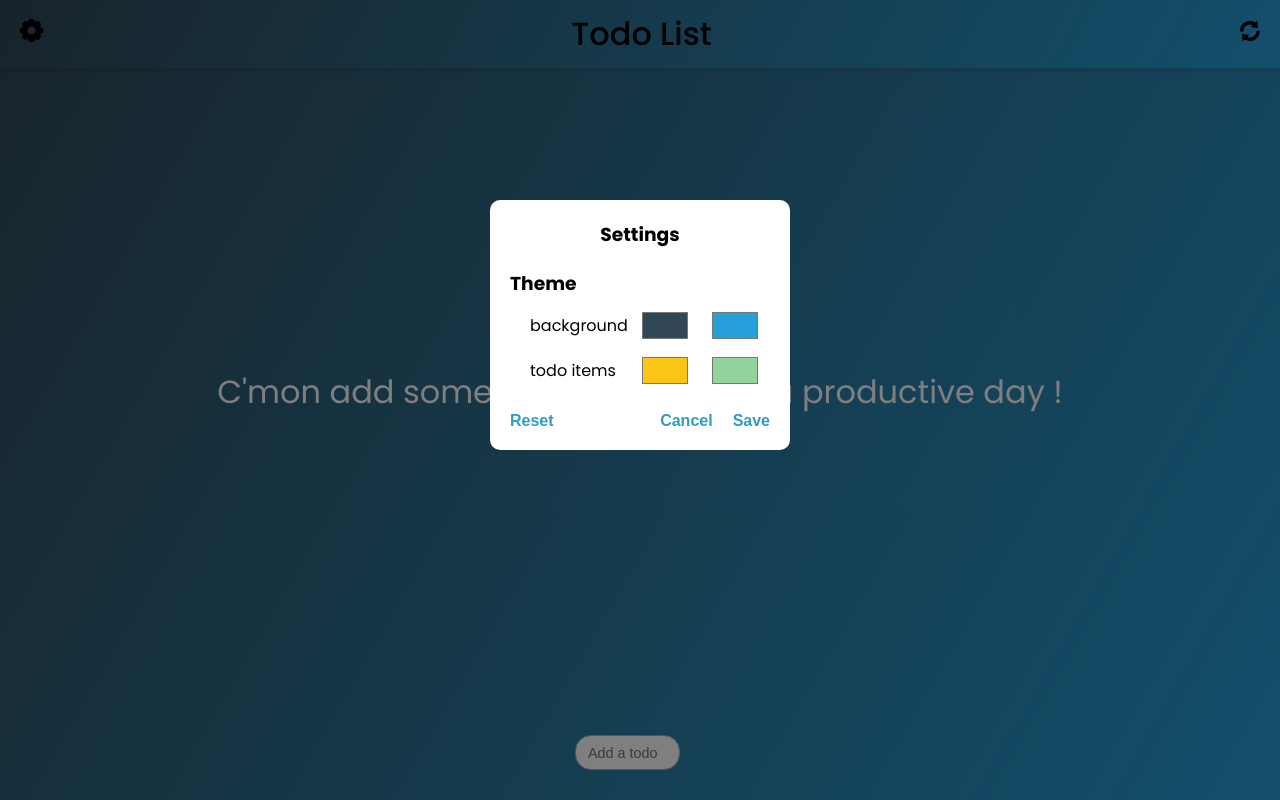
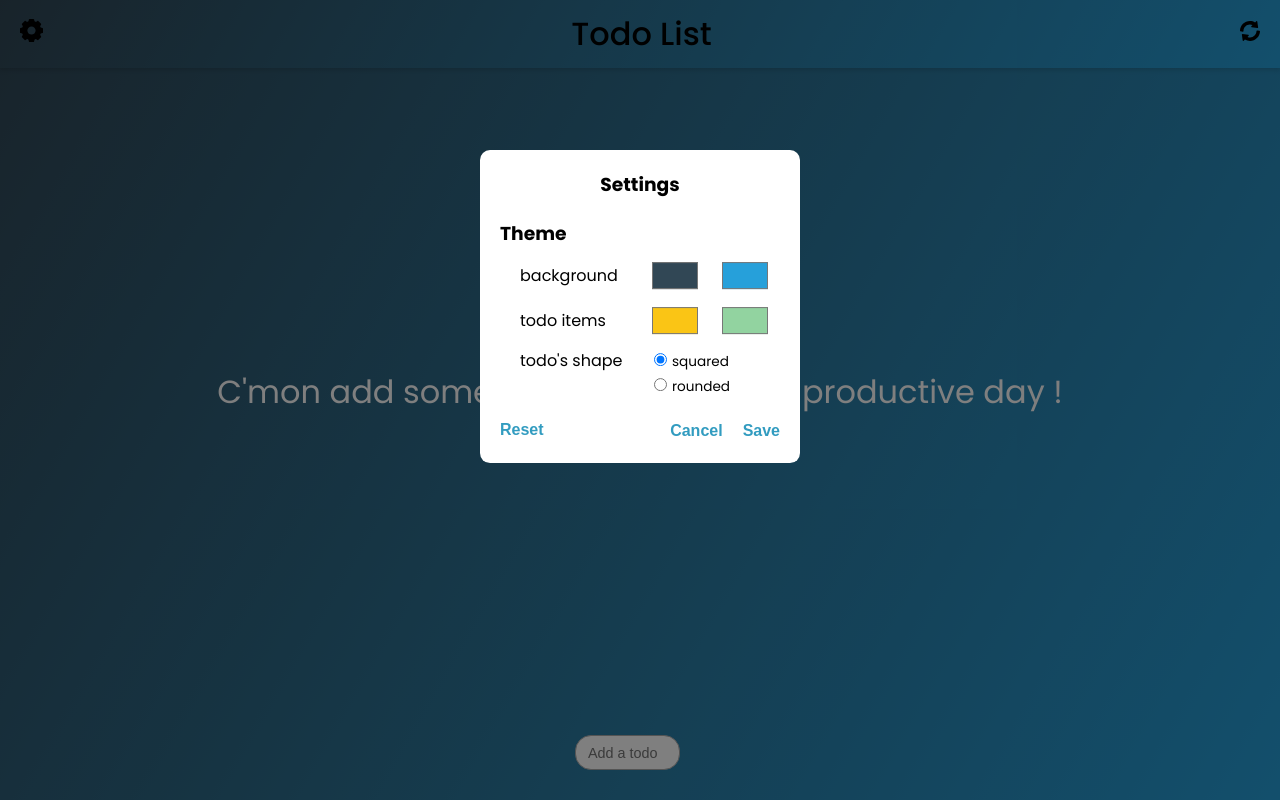
Before and after one commit to Yan-ni/todo-list, a React (Create React App) app: page / in a window 1280 px wide. Both pictures are taken after a click on the element 31 px from the left and 34 px from the top of the page. Built offline with nearby package versions, Linux system fonts and the light colour scheme.

Commit message:
added a todo shape setting

```diff
--- a/src/App.js
+++ b/src/App.js
@@ -18,9 +18,11 @@ export default function App() {
       : defaultColors
   );
   const [ShowSettings, setShowSettings] = useState(false);
+  const [TodosShape, setTodosShape] = useState(
+    localStorage.getItem("shape") ? localStorage.getItem("shape") : "squared"
+  );
 
   useEffect(() => {
-    console.log(ColorSettings);
     applyColors(ColorSettings);
 
     const List = localStorage.getItem("List");
@@ -93,6 +95,7 @@ export default function App() {
         toggleDone={(key) => toggleDone(key)}
         deleteTodo={(key) => deleteTodo(key)}
         colors={ColorSettings}
+        shape={TodosShape}
       />
       <AddTodoInput
         addTodo={(text) => addTodo(text)}
@@ -106,8 +109,12 @@ export default function App() {
         setColorSettings={(colors) => {
           setColorSettings(colors);
           applyColors(colors);
-          console.log(ColorSettings);
           localStorage.setItem("Colors", JSON.stringify(colors));
+        }}
+        shape={TodosShape}
+        setShape={(shape) => {
+          setTodosShape(shape);
+          localStorage.setItem("shape", shape);
         }}
       />
     </div>
--- a/src/Components/List.jsx
+++ b/src/Components/List.jsx
@@ -10,11 +10,14 @@ export default function List(props) {
           <li
             key={i.id}
             className={i.done ? "list-item done" : "list-item"}
-            style={
-              i.done
-                ? { backgroundColor: props.colors.todoItem[1] }
-                : { backgroundColor: props.colors.todoItem[0] }
-            }
+            style={{
+              backgroundColor: i.done
+                ? props.colors.todoItem[1]
+                : props.colors.todoItem[0],
+              borderRadius: props.shape === "rounded" ? "26px" : 0,
+              marginBottom: props.shape === "rounded" ? "5px" : 0,
+            }}
+            // style={ ? { borderRadius: "16px" } : {}}
           >
             <p onClick={() => props.toggleDone(i.id)}>{i.content}</p>
             <span
--- a/src/Components/Settings.jsx
+++ b/src/Components/Settings.jsx
@@ -11,6 +11,8 @@ export default function Settings(props) {
   );
   const [TodoItemC1, setTodoItemC1] = useState(props.ColorSettings.todoItem[0]);
   const [TodoItemC2, setTodoItemC2] = useState(props.ColorSettings.todoItem[1]);
+  const [Shape, setShape] = useState(props.shape);
+
   return (
     <div
       className="modal-bg"
@@ -26,6 +28,8 @@ export default function Settings(props) {
                 background: [BackgroundC1, BackgroundC2],
                 todoItem: [TodoItemC1, TodoItemC2],
               });
+              props.setShape(Shape);
+              props.hideSettings();
             }}
           >
             <h3>Theme</h3>
@@ -67,19 +71,50 @@ export default function Settings(props) {
                 onChange={(e) => setTodoItemC2(e.target.value)}
               />
             </div>
+            <div className="todos-shape">
+              <label htmlFor="todos-shape">todo's shape</label>
+              <div className="input-container">
+                <div className="radio-input">
+                  <input
+                    type="radio"
+                    name="shape"
+                    id="squared"
+                    value="squared"
+                    checked={Shape === "squared" ? "checked" : ""}
+                    onChange={(e) => setShape(e.target.value)}
+                  />
+                  <label htmlFor="squared">squared</label>
+                </div>
+                <div className="radio-input">
+                  <input
+                    type="radio"
+                    name="shape"
+                    id="rounded"
+                    value="rounded"
+                    checked={Shape === "rounded" ? "checked" : ""}
+                    onChange={(e) => setShape(e.target.value)}
+                  />
+                  <label htmlFor="rounded">rounded</label>
+                </div>
+              </div>
+            </div>
             <div className="buttons-container">
               <button
+                type="reset"
                 onClick={() => {
                   setBackgroundC1(defaultColors.background[0]);
                   setBackgroundC2(defaultColors.background[1]);
                   setTodoItemC1(defaultColors.todoItem[0]);
                   setTodoItemC2(defaultColors.todoItem[1]);
+                  setShape("squared");
                 }}
               >
                 Reset
               </button>
               <div className="main-buttons">
-                <button onClick={() => props.hideSettings()}>Cancel</button>
+                <button type="button" onClick={() => props.hideSettings()}>
+                  Cancel
+                </button>
                 <button type="submit">Save</button>
               </div>
             </div>
--- a/src/styles/_settings.scss
+++ b/src/styles/_settings.scss
@@ -6,8 +6,8 @@
   justify-content: center;
   align-items: center;
   .settings-modal {
-    width: 300px;
-    height: 250px;
+    width: 320px;
+    height: fit-content;
     background-color: #fff;
     transform: translate(0, -30%);
     border-radius: 10px;
@@ -20,12 +20,30 @@
         text-align: center;
       }
 
+      .todos-shape {
+        margin: 10px 0;
+        display: flex;
+        justify-content: space-between;
+        label[for="todos-shape"] {
+          margin-left: 20px;
+        }
+        .radio-input {
+          margin-right: 50px;
+          label {
+            font-size: 0.85rem;
+          }
+          input {
+            margin: 0 5px;
+          }
+        }
+      }
+
       .color-input {
         display: flex;
         align-items: center;
         margin: 10px 0;
         label {
-          margin-left: 20px;
+          margin: 0 20px 0 20px;
           width: 100px;
         }
 
```
Also changed, not shown: src/App.min.css.
